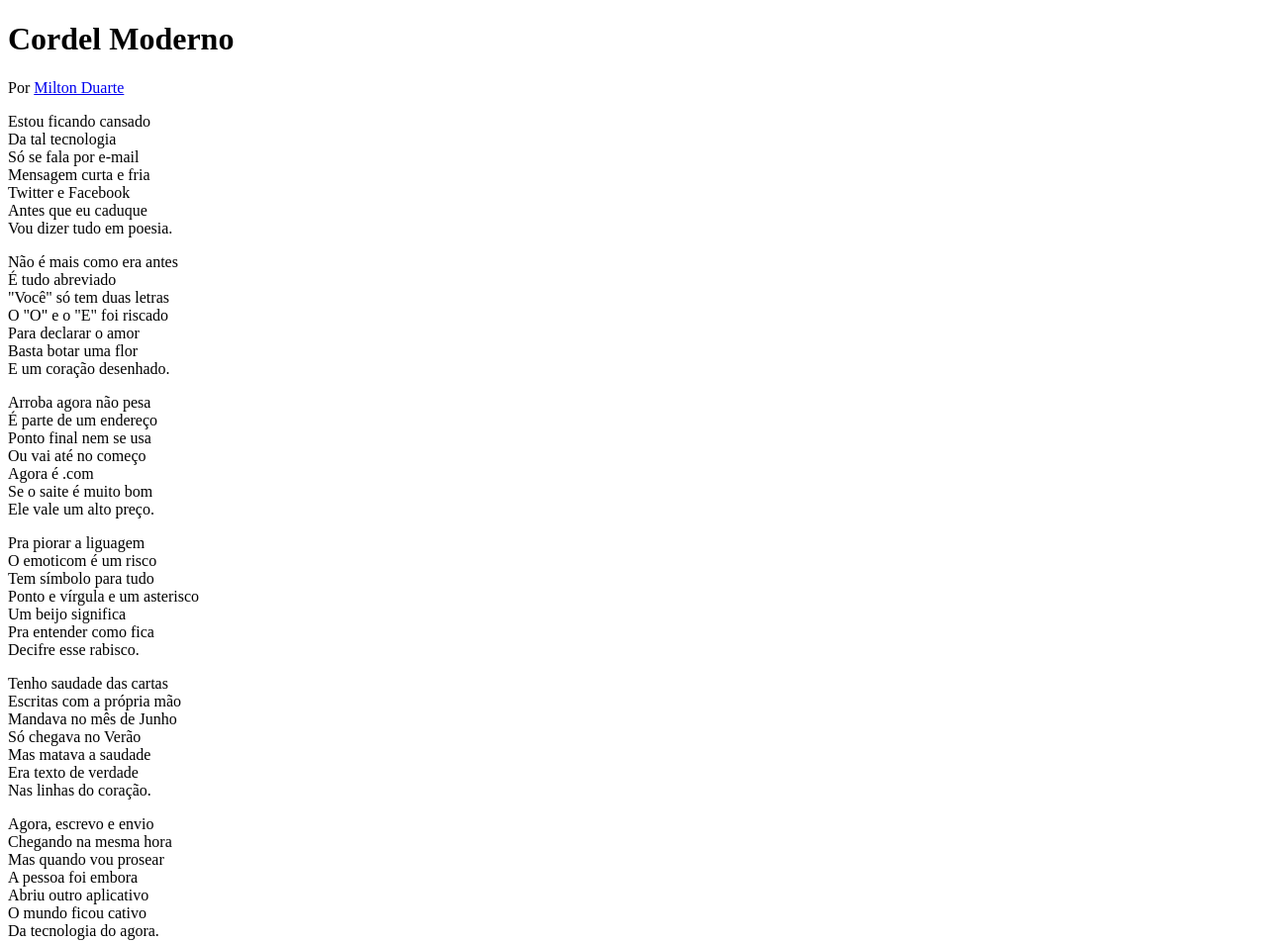
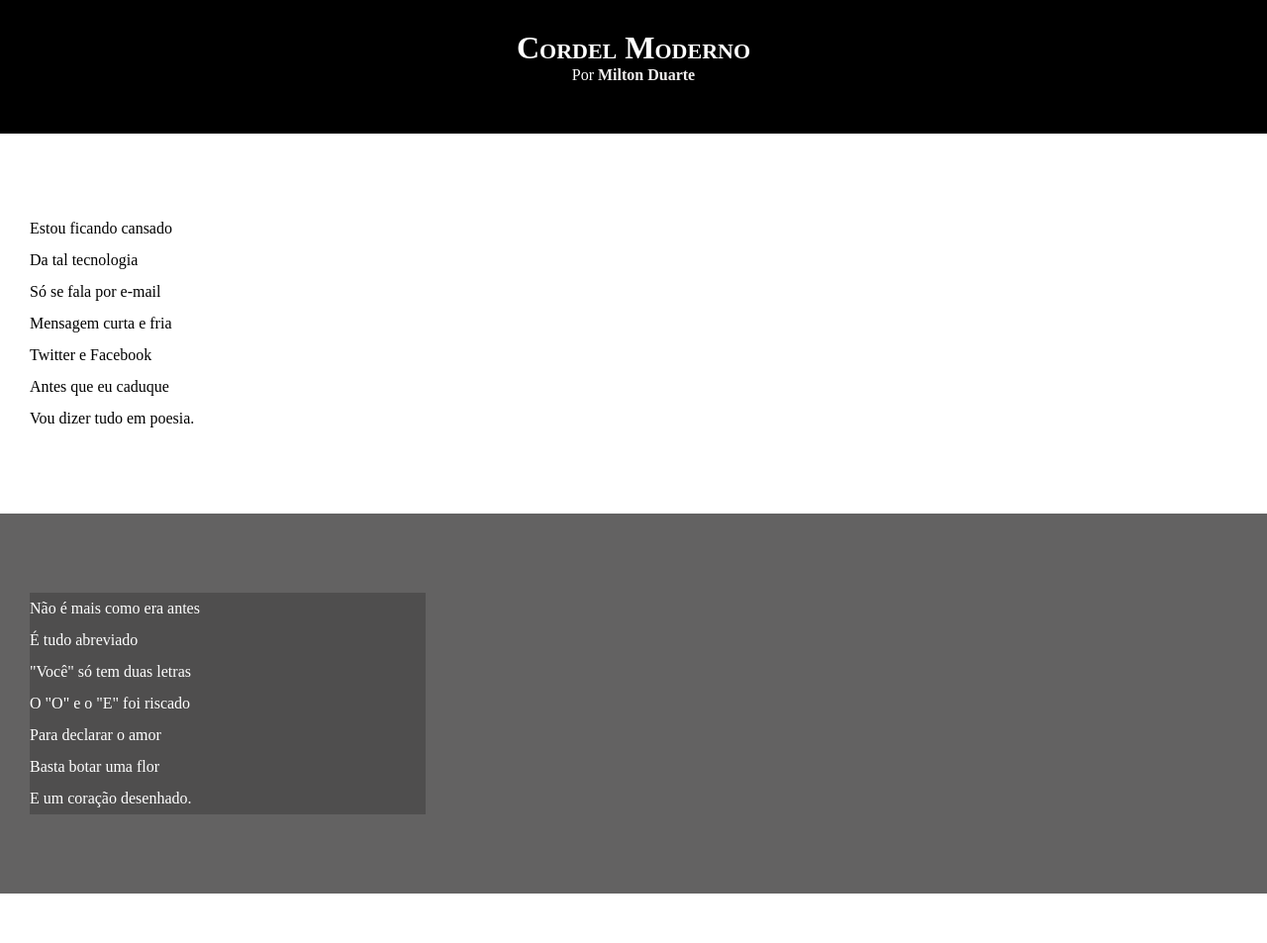
Before and after one commit to Willian-martin/HTML-CSS, a plain HTML site: page desafios/site-cordel/index.html in a window 1280 px wide. Shown: the top 953 px of the page at 99% size. Drawn offline with Linux system fonts and the light colour scheme.

Commit message:
atualização das css

```diff
--- a/desafios/site-cordel/estilo/style.css
+++ b/desafios/site-cordel/estilo/style.css
@@ -1 +1,62 @@
 @charset "utf-8";
+
+*{
+    margin: 0px;
+    padding: 0px;
+}
+
+html, body{
+    min-height: 100vh;
+    background-color: darkgray;
+}
+
+header{
+    background-color: black;
+    color: white;
+    text-align: center;
+}
+
+header > h1{
+    padding-top: 30px;
+    font-variant: small-caps;
+}
+
+header > p{
+    padding-bottom: 50px;
+}
+
+header a, footer a {
+    color: rgb(241, 239, 239);
+    text-decoration: none;
+    font-weight: bolder;
+}
+
+header a:hover, footer a:hover {
+    text-decoration: underline;
+}
+section{
+    padding-top: 10vh;
+    padding-bottom: 10vh;
+    line-height: 2em;
+    padding-left: 30px;
+}
+section.normal{
+    background-color: white;
+    color: black;
+}
+section.imagem{
+    background-color: rgb(99, 98, 98);
+    color: white;
+}
+
+section.imagem >p {
+    width: 400px;
+    background-color: rgba(0, 0, 0, 0.203);
+}
+
+footer{
+    background-color: black;
+    color: white;
+    text-align: center;
+    padding: 10px;
+}
--- a/desafios/site-cordel/index.html
+++ b/desafios/site-cordel/index.html
@@ -12,7 +12,7 @@
         <p>Por <a href=" https://www.recantodasletras.com.br/poesias/3186743" target="_blank">Milton Duarte</a></p>
     </header>
 
-<section>
+<section class="normal">
     <p>
         Estou ficando cansado <br>
         Da tal tecnologia <br>
@@ -26,7 +26,7 @@
 
 
 
-<section>
+<section class="imagem">
     <p>
         Não é mais como era antes <br>
         É tudo abreviado <br>
@@ -38,7 +38,7 @@
     </p>
 </section>
 
-<section>
+<section class="normal">
     <p>
         Arroba agora não pesa <br>
         É parte de um endereço <br>
@@ -60,7 +60,7 @@
     </p>
 </section>
 
-<section>
+<section class="imagem">
     <p>
         Tenho saudade das cartas <br>
         Escritas com a própria mão <br>
@@ -72,7 +72,7 @@
     </p>
 </section>
 
-<section>
+<section class="normal">
     <p>
         Agora, escrevo e envio <br>
         Chegando na mesma hora <br>
```
